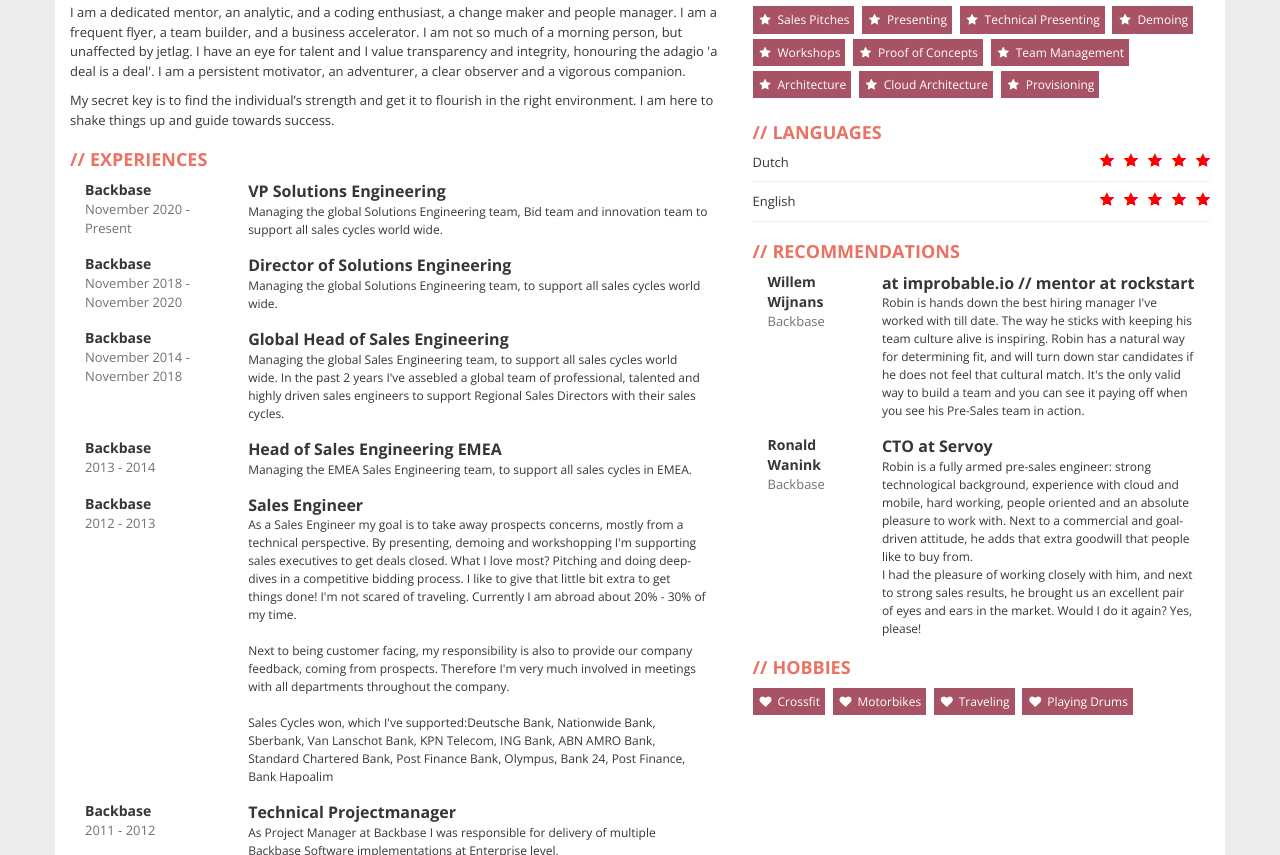
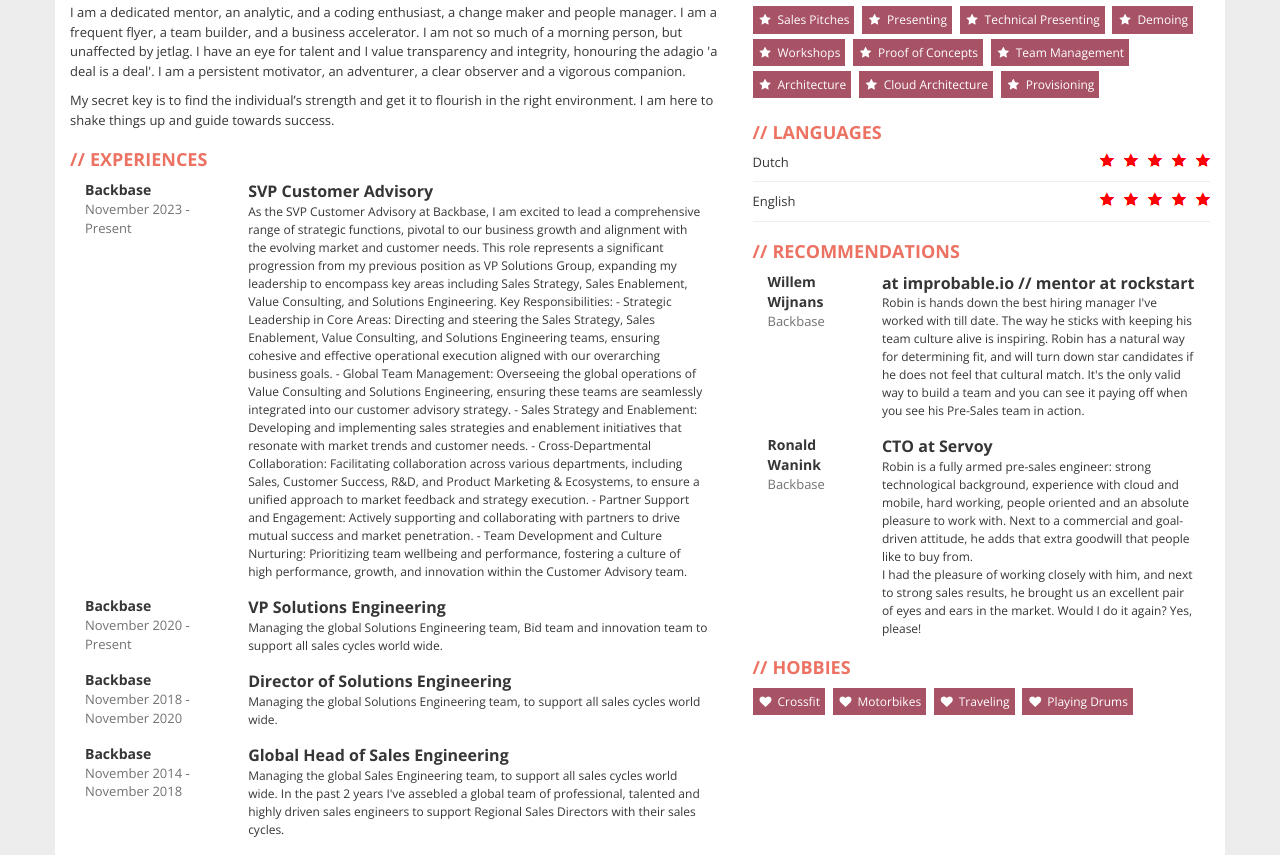
Before and after one commit to bultot/bultot.github.io, a plain HTML site: page index.html in a window 1280 px wide. Shown: the part 489-1344 px from the top of the page. Drawn offline with nearby package versions, Linux system fonts and the light colour scheme.

Commit message:
Update index.html

```diff
--- a/index.html
+++ b/index.html
@@ -53,6 +53,24 @@
                     <div class="box">
                         <h2>Experiences</h2>
                         <div class="job clearfix">
+                            <div class="col-xs-3">
+                                <div class="where">Backbase</div>
+                                <div class="year">November 2023 - Present</div>
+                            </div>
+                            <div class="col-xs-9">
+                                <div class="profession">SVP Customer Advisory</div>
+                                <div class="description">As the SVP Customer Advisory at Backbase, I am excited to lead a comprehensive range of strategic functions, pivotal to our business growth and alignment with the evolving market and customer needs. This role represents a significant progression from my previous position as VP Solutions Group, expanding my leadership to encompass key areas including Sales Strategy, Sales Enablement, Value Consulting, and Solutions Engineering.
+
+Key Responsibilities:
+- Strategic Leadership in Core Areas: Directing and steering the Sales Strategy, Sales Enablement, Value Consulting, and Solutions Engineering teams, ensuring cohesive and effective operational execution aligned with our overarching business goals.
+- Global Team Management: Overseeing the global operations of Value Consulting and Solutions Engineering, ensuring these teams are seamlessly integrated into our customer advisory strategy.
+- Sales Strategy and Enablement: Developing and implementing sales strategies and enablement initiatives that resonate with market trends and customer needs.
+- Cross-Departmental Collaboration: Facilitating collaboration across various departments, including Sales, Customer Success, R&D, and Product Marketing & Ecosystems, to ensure a unified approach to market feedback and strategy execution.
+- Partner Support and Engagement: Actively supporting and collaborating with partners to drive mutual success and market penetration.
+- Team Development and Culture Nurturing: Prioritizing team wellbeing and performance, fostering a culture of high performance, growth, and innovation within the Customer Advisory team.</div>
+                            </div>
+                        </div>
+			<div class="job clearfix">
                             <div class="col-xs-3">
                                 <div class="where">Backbase</div>
                                 <div class="year">November 2020 - Present</div>
```
